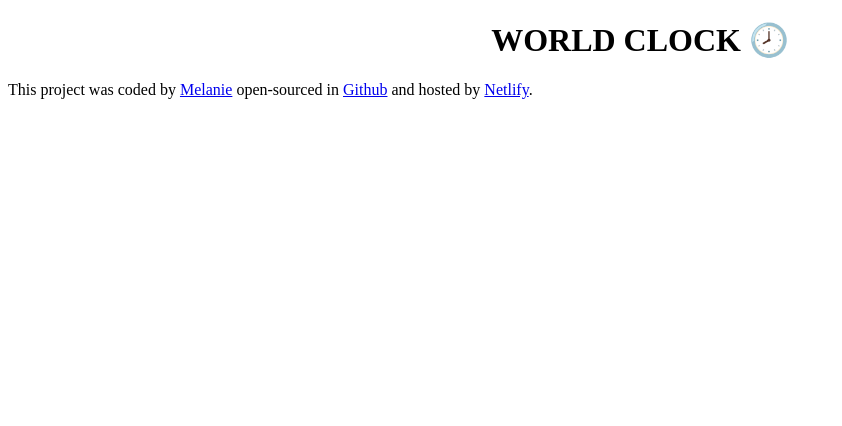
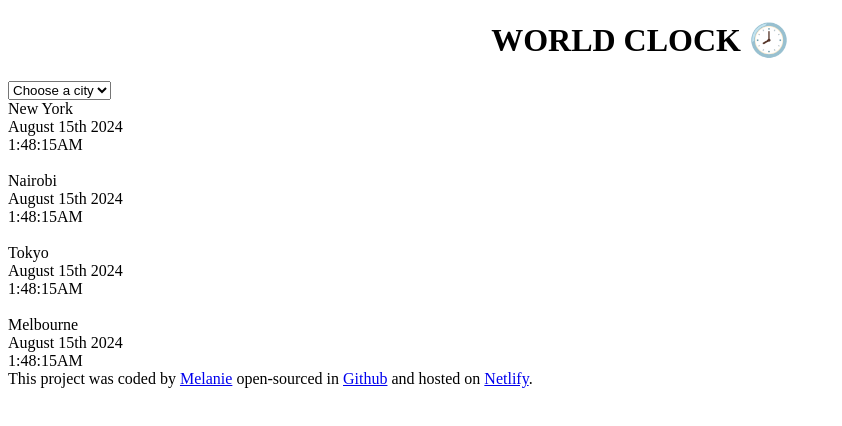
Before and after one commit to not-zendaya/world-clock, a plain HTML site: page index.html in a window 1280 px wide. Shown: the whole page, without its empty margins (0-842 px from the left). Drawn offline with Linux system fonts and the light colour scheme; a script that the page names is missing.

Commit message:
Added the basic html file

```diff
--- a/index.html
+++ b/index.html
@@ -7,19 +7,53 @@
     <title>World Clock</title>
   </head>
   <body>
+    <div class="container">
       <h1>WORLD CLOCK 🕗</h1>
+      <select>
+        <option value="">Choose a city</option>
+        <option value="">New York</option>
+        <option value="">Nairobi</option>
+        <option value="">Tokyo</option>
+        <option value="">Melbourne</option>
+      </select>
+      <div>
+        New York
+        <div>August 15th 2024</div>
+        <div>1:48:15AM</div>
+      </div>
+      <br />
+      <div>
+        Nairobi
+        <div>August 15th 2024</div>
+        <div>1:48:15AM</div>
+      </div>
+      <br />
+      <div>
+        Tokyo
+        <div>August 15th 2024</div>
+        <div>1:48:15AM</div>
+      </div>
+      <br />
+      <div>
+        Melbourne
+        <div>August 15th 2024</div>
+        <div>1:48:15AM</div>
+      </div>
       <footer>
         This project was coded by
         <a href="https://github.com/not-zendaya" target="_blank">Melanie</a>
         open-sourced in
-      <a href="https://github.com/not-zendaya?tab=repositories" target="_blank"
+        <a
+          href="https://github.com/not-zendaya?tab=repositories"
+          target="_blank"
           >Github</a
         >
-      and hosted by
+        and hosted on
         <a href="https://world-clock-melanie.netlify.app/" target="_blank"
           >Netlify</a
         >.
       </footer>
+    </div>
   </body>
   <script src="src/index.js"></script>
 </html>
--- a/src/index.js
+++ /dev/null
@@ -1 +0,0 @@
-alert("hello");
```
Lines whose indentation alone changed are shown as unchanged.
